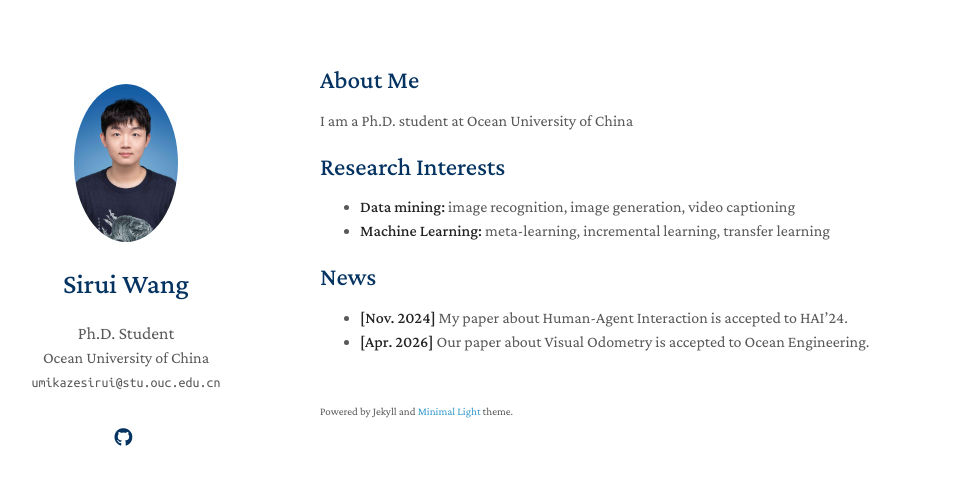
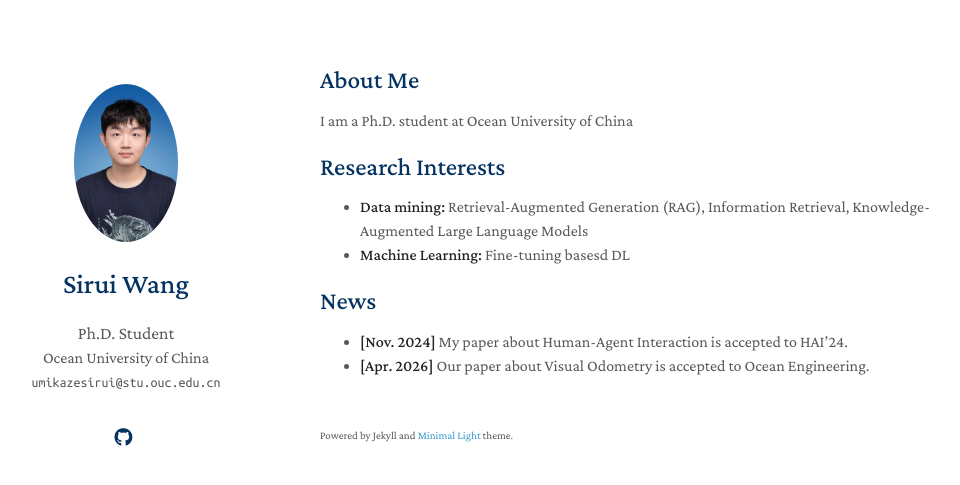
Before and after one commit to SystemCardinal/yamikaze.github.io, a Jekyll site: the page built from index.md, in a window 1280 px wide. Shown: the top 485 px of the page, without its empty margins (150-1110 px from the left). Built offline with Jekyll 4.4.1, drawn with Linux system fonts in a browser that asks for light colours; a style sheet for code colours, icons or effects is not loaded; our own code applies the rules of GitHub Pages for plain Markdown files.

Commit message:
Update index.md

```diff
--- a/index.md
+++ b/index.md
@@ -7,9 +7,8 @@ layout: homepage
 I am a Ph.D. student at Ocean University of China
 
 ## Research Interests
-
-- **Data mining:** image recognition, image generation, video captioning
-- **Machine Learning:** meta-learning, incremental learning, transfer learning
+- **Data mining:** Retrieval-Augmented Generation (RAG), Information Retrieval, Knowledge-Augmented Large Language Models
+- **Machine Learning:** Fine-tuning basesd DL
 
 ## News
 - **[Nov. 2024]** My paper about Human-Agent Interaction is accepted to HAI'24.
```
